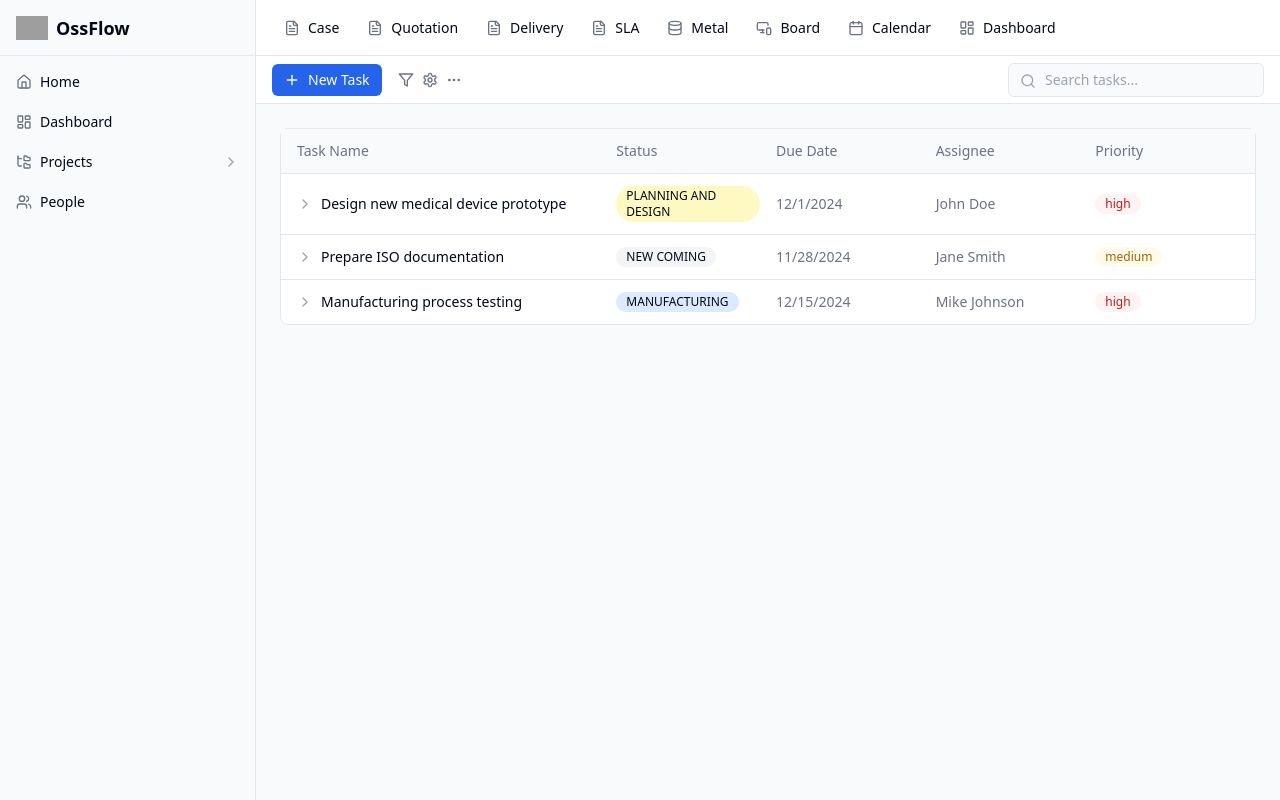
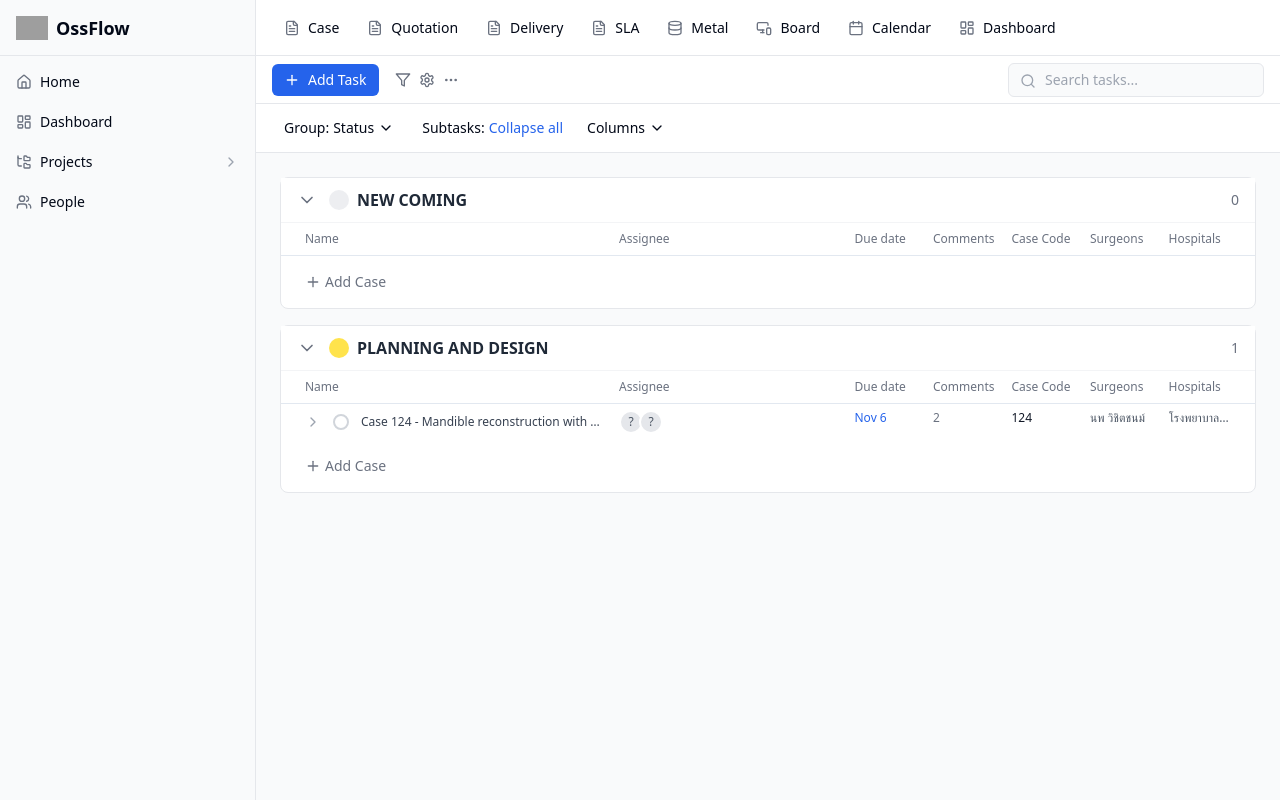
Before and after one commit to xthnw/OssFlowRelease1.0, a React (Vite) app: page / in a window 1280 px wide. Built offline with nearby package versions, Linux system fonts and the light colour scheme; grey boxes are pictures that could not be loaded.

Commit message:
fix overflow column then ... if long

```diff
--- a/package.json
+++ b/package.json
@@ -12,6 +12,7 @@
     "lucide-react": "0.460.0",
     "postcss": "8.4.49",
     "react": "^18.0.0",
+    "react-beautiful-dnd": "^13.1.1",
     "react-dom": "^18.0.0",
     "tailwind-merge": "2.5.5",
     "tailwindcss": "3.4.15"
--- a/src/components/ListView.jsx
+++ b/src/components/ListView.jsx
@@ -1,56 +1,56 @@
-import React from "react";
-import { ChevronRight } from "lucide-react";
+// import React from "react";
+// import { ChevronRight } from "lucide-react";
 
-const ListView = ({ tasks, getStatusColor, getPriorityColor }) => {
-  return (
-    <div className="bg-white rounded-lg border border-gray-200">
-      {/* Table Header */}
-      <div className="grid grid-cols-12 gap-4 px-4 py-3 border-b border-gray-200 bg-gray-50 text-sm font-medium text-gray-500">
-        <div className="col-span-4">Task Name</div>
-        <div className="col-span-2">Status</div>
-        <div className="col-span-2">Due Date</div>
-        <div className="col-span-2">Assignee</div>
-        <div className="col-span-2">Priority</div>
-      </div>
+// const ListView2 = ({ tasks, getStatusColor, getPriorityColor }) => {
+//   return (
+//     <div className="bg-white rounded-lg border border-gray-200">
+//       {/* Table Header */}
+//       <div className="grid grid-cols-12 gap-4 px-4 py-3 border-b border-gray-200 bg-gray-50 text-sm font-medium text-gray-500">
+//         <div className="col-span-4">Task Name</div>
+//         <div className="col-span-2">Status</div>
+//         <div className="col-span-2">Due Date</div>
+//         <div className="col-span-2">Assignee</div>
+//         <div className="col-span-2">Priority</div>
+//       </div>
 
-      {/* Table Body */}
-      <div className="divide-y divide-gray-200">
-        {tasks.map((task) => (
-          <div
-            key={task.id}
-            className="grid grid-cols-12 gap-4 px-4 py-3 hover:bg-gray-50 items-center"
-          >
-            <div className="col-span-4 flex items-center space-x-2">
-              <ChevronRight className="w-4 h-4 text-gray-400" />
-              <span className="text-sm font-medium">{task.name}</span>
-            </div>
-            <div className="col-span-2">
-              <span
-                className={`inline-flex items-center px-2.5 py-0.5 rounded-full text-xs font-medium ${getStatusColor(
-                  task.status
-                )}`}
-              >
-                {task.status}
-              </span>
-            </div>
-            <div className="col-span-2 text-sm text-gray-500">
-              {new Date(task.dueDate).toLocaleDateString()}
-            </div>
-            <div className="col-span-2 text-sm text-gray-500">{task.assignee}</div>
-            <div className="col-span-2">
-              <span
-                className={`inline-flex items-center px-2.5 py-0.5 rounded-full text-xs font-medium ${getPriorityColor(
-                  task.priority
-                )}`}
-              >
-                {task.priority}
-              </span>
-            </div>
-          </div>
-        ))}
-      </div>
-    </div>
-  );
-};
+//       {/* Table Body */}
+//       <div className="divide-y divide-gray-200">
+//         {tasks.map((task) => (
+//           <div
+//             key={task.id}
+//             className="grid grid-cols-12 gap-4 px-4 py-3 hover:bg-gray-50 items-center"
+//           >
+//             <div className="col-span-4 flex items-center space-x-2">
+//               <ChevronRight className="w-4 h-4 text-gray-400" />
+//               <span className="text-sm font-medium">{task.name}</span>
+//             </div>
+//             <div className="col-span-2">
+//               <span
+//                 className={`inline-flex items-center px-2.5 py-0.5 rounded-full text-xs font-medium ${getStatusColor(
+//                   task.status
+//                 )}`}
+//               >
+//                 {task.status}
+//               </span>
+//             </div>
+//             <div className="col-span-2 text-sm text-gray-500">
+//               {new Date(task.dueDate).toLocaleDateString()}
+//             </div>
+//             <div className="col-span-2 text-sm text-gray-500">{task.assignee}</div>
+//             <div className="col-span-2">
+//               <span
+//                 className={`inline-flex items-center px-2.5 py-0.5 rounded-full text-xs font-medium ${getPriorityColor(
+//                   task.priority
+//                 )}`}
+//               >
+//                 {task.priority}
+//               </span>
+//             </div>
+//           </div>
+//         ))}
+//       </div>
+//     </div>
+//   );
+// };
 
-export default ListView;
+// export default ListView2;
--- a/src/components/TestLayout.jsx
+++ b/src/components/TestLayout.jsx
@@ -23,7 +23,6 @@ import {
   ChevronRight,
   Check,
 } from "lucide-react";
-import ListView from "./ListView";
 
 const MOCK_DATA = {
   assignees: [
@@ -42,6 +41,72 @@ const MOCK_DATA = {
     { id: 3, name: "St. Mary's" },
   ],
   statuses: ["NEW COMING", "PLANNING AND DESIGN", "MANUFACTURING"],
+};
+
+// เพิ่มไว้ต่อจาก MOCK_DATA
+const CASES_DATA = {
+  "NEW COMING": [],
+  "PLANNING AND DESIGN": [
+    {
+      id: "case-124",
+      name: "Case 124 - Mandible reconstruction with fibula flap - Dr.นนท์ [รพ.ศิริราช]",
+      assignees: [
+        { id: 1, avatar: "/avatar1.jpg" },
+        { id: 2, avatar: "/avatar2.jpg" },
+      ],
+      dueDate: "Nov 6",
+      comments: 2,
+      caseCode: "124",
+      surgeon: "นพ วิชิตชนม์",
+      hospital: "โรงพยาบาลศิริราช",
+      tasks: [
+        {
+          id: "t1",
+          name: "Case 124 - Surgical Planning confirmation Planning confirmation Planning confirmation Planning confirmation Planning confirmation Planning confirmation Planning confirmation Planning confirmation",
+          assignee: { id: 1, avatar: "/avatar1.jpg" },
+          completed: true,
+        },
+        {
+          id: "t2",
+          name: "Case 124 - Surgical guide design",
+          assignee: { id: 2, avatar: "/avatar2.jpg" },
+          dueDate: "Nov 6",
+        },
+        {
+          id: "t3",
+          name: "Case 124 - Reconstruction plate design",
+          assignee: { id: 1, avatar: "/avatar1.jpg" },
+        },
+        {
+          id: "t4",
+          name: "Case 124 - Mock up model fabrication (SLA)",
+          assignee: { id: 3, avatar: "/avatar3.jpg" },
+          tag: "polymer manufacturing",
+        },
+        {
+          id: "t5",
+          name: "Case 124 - Mandible cutting guide fabrication (SLA)",
+          assignee: { id: 3, avatar: "/avatar3.jpg" },
+          tag: "polymer manufacturing",
+        },
+        {
+          id: "t6",
+          name: "Case 124 - Titanium plate reconstruction fabrication",
+          assignees: [
+            { id: 4, avatar: "/avatar4.jpg" },
+            { id: 5, avatar: "/avatar5.jpg" },
+          ],
+          comments: 1,
+          tag: "metal manufacturing",
+        },
+        {
+          id: "t7",
+          name: "Case 124 - Delivery",
+          assignee: { id: 2, avatar: "/avatar2.jpg" },
+        },
+      ],
+    },
+  ],
 };
 
 const SearchableDropdown = ({ options, placeholder, value, onChange }) => {
@@ -254,11 +319,16 @@ const CreateCaseModal = ({ isOpen, onClose }) => {
                           key={status}
                           className="w-full px-3 py-2 text-sm text-gray-700 hover:bg-gray-100 flex items-center space-x-2"
                           onClick={() => {
-                            setFormData(prev => ({ ...prev, status }));
+                            setFormData((prev) => ({ ...prev, status }));
                             setShowStatusPopup(false);
                           }}
                         >
-                          <div className={`w-2 h-2 rounded-full ${status === formData.status ? 'bg-blue-400' : 'bg-gray-400'}`} />
+                          <div
+                            className={`w-2 h-2 rounded-full ${status === formData.status
+                              ? "bg-blue-400"
+                              : "bg-gray-400"
+                              }`}
+                          />
                           <span>{status}</span>
                         </button>
                       ))}
@@ -292,7 +362,7 @@ const CreateCaseModal = ({ isOpen, onClose }) => {
                           key={assignee.id}
                           className="w-full px-3 py-2 text-sm text-gray-700 hover:bg-gray-100 flex items-center space-x-2"
                           onClick={() => {
-                            setFormData(prev => ({ ...prev, assignee }));
+                            setFormData((prev) => ({ ...prev, assignee }));
                             setShowAssigneePopup(false);
                           }}
                         >
@@ -324,7 +394,10 @@ const CreateCaseModal = ({ isOpen, onClose }) => {
                       className="p-1 border rounded-md text-sm"
                       value={formData.dueDate}
                       onChange={(e) => {
-                        setFormData(prev => ({ ...prev, dueDate: e.target.value }));
+                        setFormData((prev) => ({
+                          ...prev,
+                          dueDate: e.target.value,
+                        }));
                         setShowDatePicker(false);
                       }}
                     />
@@ -341,7 +414,9 @@ const CreateCaseModal = ({ isOpen, onClose }) => {
                 placeholder="Case Code"
                 className="px-3 py-1.5 bg-gray-100 hover:bg-gray-200 rounded-md text-sm text-gray-600 w-32"
                 value={formData.caseCode}
-                onChange={(e) => setFormData(prev => ({ ...prev, caseCode: e.target.value }))}
+                onChange={(e) =>
+                  setFormData((prev) => ({ ...prev, caseCode: e.target.value }))
+                }
               />
 
               {/* Surgeons Button */}
@@ -369,7 +444,7 @@ const CreateCaseModal = ({ isOpen, onClose }) => {
                           key={surgeon.id}
                           className="w-full px-3 py-2 text-sm text-gray-700 hover:bg-gray-100 flex items-center space-x-2"
                           onClick={() => {
-                            setFormData(prev => ({ ...prev, surgeon }));
+                            setFormData((prev) => ({ ...prev, surgeon }));
                             setShowSurgeonsPopup(false);
                           }}
                         >
@@ -406,7 +481,7 @@ const CreateCaseModal = ({ isOpen, onClose }) => {
                           key={hospital.id}
                           className="w-full px-3 py-2 text-sm text-gray-700 hover:bg-gray-100 flex items-center space-x-2"
                           onClick={() => {
-                            setFormData(prev => ({ ...prev, hospital }));
+                            setFormData((prev) => ({ ...prev, hospital }));
                             setShowHospitalsPopup(false);
                           }}
                         >
@@ -430,6 +505,256 @@ const CreateCaseModal = ({ isOpen, onClose }) => {
             Create Case
           </button>
         </div>
+      </div>
+    </div>
+  );
+};
+
+const TopActions = () => {
+  return (
+    <>
+      <div className="h-12 bg-white border-b border-gray-200 flex items-center justify-between px-4">
+        <div className="flex items-center space-x-4">
+          <button className="px-3 py-1.5 bg-blue-600 text-white rounded-md text-sm flex items-center space-x-2">
+            <Plus className="w-4 h-4" />
+            <span>Add Task</span>
+          </button>
+          <div className="flex items-center space-x-2">
+            <Filter className="w-4 h-4 text-gray-500 cursor-pointer hover:text-gray-700" />
+            <Settings className="w-4 h-4 text-gray-500 cursor-pointer hover:text-gray-700" />
+            <MoreHorizontal className="w-4 h-4 text-gray-500 cursor-pointer hover:text-gray-700" />
+          </div>
+        </div>
+        <div className="flex items-center space-x-4">
+          <div className="relative">
+            <Search className="absolute left-3 top-2.5 w-4 h-4 text-gray-400" />
+            <input
+              type="text"
+              placeholder="Search tasks..."
+              className="pl-9 pr-4 py-1.5 bg-gray-50 border border-gray-200 rounded-md text-sm w-64"
+            />
+          </div>
+        </div>
+      </div>
+      <div className="flex items-center space-x-2 px-4 py-2 bg-white border-b border-gray-200">
+        <button className="flex items-center space-x-1 px-3 py-1.5 hover:bg-gray-100 rounded-md">
+          <span className="text-sm">Group:</span>
+          <span className="text-sm font-medium">Status</span>
+          <ChevronDown className="w-4 h-4" />
+        </button>
+
+        <button className="flex items-center space-x-1 px-2 py-1.5 text-sm hover:bg-gray-100 rounded-md">
+          <span>Subtasks:</span>
+          <span className="text-blue-600">Collapse all</span>
+        </button>
+
+        <button className="flex items-center space-x-1 px-2 py-1.5 text-sm hover:bg-gray-100 rounded-md">
+          <span>Columns</span>
+          <ChevronDown className="w-4 h-4" />
+        </button>
+      </div>
+    </>
+  );
+};
+
+const ListView = () => {
+  const [expandedGroups, setExpandedGroups] = useState({
+    "NEW COMING": true,
+    "PLANNING AND DESIGN": true,
+  });
+  const [expandedCases, setExpandedCases] = useState({});
+  const [completedTasks, setCompletedTasks] = useState({});
+
+  const statusColors = {
+    "NEW COMING": "gray",
+    "PLANNING AND DESIGN": "yellow",
+    MANUFACTURING: "blue",
+  };
+
+  const getProgressCircle = (status, count) => {
+    const color = statusColors[status];
+    const hasItems = count > 0;
+    const style = hasItems
+      ? { backgroundClip: "content-box", padding: "3px" }
+      : {};
+
+    return (
+      <div
+        className={`w-5 h-5 rounded-full border-2 border-${color}-400 ${hasItems ? `bg-${color}-400` : ""
+          }`}
+        style={style}
+      />
+    );
+  };
+
+  const renderTaskRow = (task, isSubtask = false) => {
+    const isCompleted = completedTasks[task.id];
+
+    return (
+      <div
+        className={`grid grid-cols-12 gap-4 px-6 py-1.5 hover:bg-gray-50 ${isSubtask ? "bg-gray-50" : ""
+          }`}
+      >
+        {/* คอลัมน์แรก (Name) */}
+        <div className="col-span-4 flex items-center min-w-0">
+          <div
+            className={`flex items-center space-x-3 ${isSubtask ? "pl-14" : ""} min-w-0 overflow-hidden`}
+          >
+            {!isSubtask && (
+              <ChevronRight
+                className={`flex-shrink-0 w-4 h-4 text-gray-400 cursor-pointer transform ${expandedCases[task.id] ? "rotate-90" : ""
+                  }`}
+                onClick={() =>
+                  setExpandedCases((prev) => ({
+                    ...prev,
+                    [task.id]: !prev[task.id],
+                  }))
+                }
+              />
+            )}
+            <div
+              className="flex-shrink-0 w-4 h-4 rounded-full border-2 cursor-pointer flex items-center justify-center"
+              style={{
+                backgroundColor: isCompleted ? "#22C55E" : "transparent",
+                borderColor: isCompleted ? "#22C55E" : "#D1D5DB",
+              }}
+              onClick={() =>
+                setCompletedTasks((prev) => ({
+                  ...prev,
+                  [task.id]: !prev[task.id],
+                }))
+              }
+            >
+              {isCompleted && (
+                <Check
+                  className="w-[10px] h-[10px] text-white"
+                  style={{
+                    strokeWidth: 3,
+                    strokeLinecap: "round",
+                    strokeLinejoin: "round",
+                  }}
+                />
+              )}
+            </div>
+            <span className="text-xs text-gray-700 truncate overflow-hidden">{task.name}</span>
+            {task.tag && (
+              <span className="px-1.5 py-0.5 bg-purple-50 text-purple-600 rounded text-xs whitespace-nowrap">
+                {task.tag}
+              </span>
+            )}
+          </div>
+        </div>
+        <div className="col-span-3 flex -space-x-1">
+          {(task.assignees || [task.assignee])
+            .filter(Boolean)
+            .map((assignee) => (
+              <div
+                key={assignee.id}
+                className="w-6 h-6 rounded-full bg-gray-200 border-2 border-white flex items-center justify-center text-xs text-gray-600"
+              >
+                {assignee.name ? assignee.name.charAt(0) : "?"}
+              </div>
+            ))}
+        </div>
+        <div className="col-span-1 text-xs text-blue-600">
+          {task.dueDate || "-"}
+        </div>
+        <div className="col-span-1 text-xs text-gray-500">
+          {task.comments || "-"}
+        </div>
+        <div className="col-span-1 text-xs font-medium text-gray-900">
+          {task.caseCode || "-"}
+        </div>
+        <div className="col-span-1 text-xs text-gray-600 truncate">
+          {task.surgeon || "-"}
+        </div>
+        <div className="col-span-1 text-xs text-gray-600 truncate">
+          {task.hospital || "-"}
+        </div>
+      </div>
+    );
+  };
+
+  return (
+    <div className="flex-1 p-6 bg-gray-50 overflow-auto">
+      <div className="space-y-4">
+        {Object.entries(CASES_DATA).map(([status, cases]) => (
+          <div
+            key={status}
+            className="bg-white rounded-lg border border-gray-200"
+          >
+            {/* Status Header */}
+            <div className="flex items-center justify-between px-4 py-2.5 bg-white border-b border-gray-100">
+              <div className="flex items-center space-x-3">
+                <ChevronDown
+                  className={`w-5 h-5 text-gray-500 cursor-pointer transform ${expandedGroups[status] ? "" : "-rotate-90"
+                    }`}
+                  onClick={() =>
+                    setExpandedGroups((prev) => ({
+                      ...prev,
+                      [status]: !prev[status],
+                    }))
+                  }
+                />
+                <div className="flex items-center space-x-2">
+                  <div
+                    className="w-5 h-5 rounded-full"
+                    style={{
+                      background:
+                        status === "PLANNING AND DESIGN"
+                          ? "#FFD700"
+                          : "#E5E7EB",
+                      opacity: 0.7,
+                    }}
+                  />
+                  <span className="font-semibold text-gray-800">{status}</span>
+                </div>
+              </div>
+              <span className="text-sm text-gray-500 font-medium">
+                {cases.length}
+              </span>
+            </div>
+
+            {expandedGroups[status] && (
+              <>
+                {/* Column Headers */}
+                <div className="grid grid-cols-12 gap-4 px-6 py-2 border-b text-xs text-gray-500">
+                  <div className="col-span-4">Name</div>
+                  <div className="col-span-3">Assignee</div>
+                  <div className="col-span-1">Due date</div>
+                  <div className="col-span-1">Comments</div>
+                  <div className="col-span-1">Case Code</div>
+                  <div className="col-span-1">Surgeons</div>
+                  <div className="col-span-1">Hospitals</div>
+                </div>
+
+                {/* Cases and Tasks */}
+                <div className="divide-y divide-gray-200">
+                  {cases.map((caseItem) => (
+                    <div key={caseItem.id}>
+                      {renderTaskRow(caseItem)}
+                      {expandedCases[caseItem.id] && (
+                        <div className="bg-gray-50">
+                          {caseItem.tasks.map((task) =>
+                            renderTaskRow(task, true)
+                          )}
+                        </div>
+                      )}
+                    </div>
+                  ))}
+                </div>
+
+                {/* Add Case Button */}
+                <div className="p-2">
+                  <button className="flex items-center space-x-1 px-4 py-2 text-sm text-gray-500 hover:bg-gray-50 rounded-md w-full">
+                    <Plus className="w-4 h-4" />
+                    <span>Add Case</span>
+                  </button>
+                </div>
+              </>
+            )}
+          </div>
+        ))}
       </div>
     </div>
   );
@@ -518,7 +843,7 @@ const TestLayout = () => {
           <div className="h-14 px-4 border-b border-gray-200 flex items-center">
             <div className="flex items-center space-x-2">
               <img
-                src="https://cdn.discordapp.com/attachments/881006618911858728/1310597165076447282/Group_Logo.png?ex=6745cc39&is=67447ab9&hm=5db7a21d64219a63b53a283bbfb69ddba2ef8e546bfbebb130abdbe4314f217c&"
+                src="https://res.cloudinary.com/djgpgveds/image/upload/v1732822814/tsyb5mziqtu8mql1govz.png"
                 alt="OssFlow Logo"
                 className="w-8 h-8 object-contain"
               />
@@ -609,83 +934,11 @@ const TestLayout = () => {
             </div>
           </div>
 
-          {/* Toolbar */}
-          <div className="h-12 bg-white border-b border-gray-200 flex items-center justify-between px-4">
-            <div className="flex items-center space-x-4">
-              <button className="px-3 py-1.5 bg-blue-600 text-white rounded-md text-sm flex items-center space-x-2">
-                <Plus className="w-4 h-4" />
-                <span>New Task</span>
-              </button>
-              <div className="flex items-center space-x-2">
-                <Filter className="w-4 h-4 text-gray-500" />
-                <Settings className="w-4 h-4 text-gray-500" />
-                <MoreHorizontal className="w-4 h-4 text-gray-500" />
-              </div>
-            </div>
-            <div className="flex items-center space-x-4">
-              <div className="relative">
-                <Search className="absolute left-3 top-2.5 w-4 h-4 text-gray-400" />
-                <input
-                  type="text"
-                  placeholder="Search tasks..."
-                  className="pl-9 pr-4 py-1.5 bg-gray-50 border border-gray-200 rounded-md text-sm w-64"
-                />
-              </div>
-            </div>
-          </div>
+          {/* Actions และ Toolbar */}
+          <TopActions />
 
           {/* List View */}
-          <div className="flex-1 p-6 bg-gray-50 overflow-auto">
-            <div className="bg-white rounded-lg border border-gray-200">
-              {/* Table Header */}
-              <div className="grid grid-cols-12 gap-4 px-4 py-3 border-b border-gray-200 bg-gray-50 text-sm font-medium text-gray-500">
-                <div className="col-span-4">Task Name</div>
-                <div className="col-span-2">Status</div>
-                <div className="col-span-2">Due Date</div>
-                <div className="col-span-2">Assignee</div>
-                <div className="col-span-2">Priority</div>
-              </div>
-
-              {/* Table Body */}
-              <div className="divide-y divide-gray-200">
-                {tasks.map((task) => (
-                  <div
-                    key={task.id}
-                    className="grid grid-cols-12 gap-4 px-4 py-3 hover:bg-gray-50 items-center"
-                  >
-                    <div className="col-span-4 flex items-center space-x-2">
-                      <ChevronRight className="w-4 h-4 text-gray-400" />
-                      <span className="text-sm font-medium">{task.name}</span>
-                    </div>
-                    <div className="col-span-2">
-                      <span
-                        className={`inline-flex items-center px-2.5 py-0.5 rounded-full text-xs font-medium ${getStatusColor(
-                          task.status
-                        )}`}
-                      >
-                        {task.status}
-                      </span>
-                    </div>
-                    <div className="col-span-2 text-sm text-gray-500">
-                      {new Date(task.dueDate).toLocaleDateString()}
-                    </div>
-                    <div className="col-span-2 text-sm text-gray-500">
-                      {task.assignee}
-                    </div>
-                    <div className="col-span-2">
-                      <span
-                        className={`inline-flex items-center px-2.5 py-0.5 rounded-full text-xs font-medium ${getPriorityColor(
-                          task.priority
-                        )}`}
-                      >
-                        {task.priority}
-                      </span>
-                    </div>
-                  </div>
-                ))}
-              </div>
-            </div>
-          </div>
+          <ListView />
         </div>
       </div>
       <CreateCaseModal
```
Also changed, not shown: 1 other file (tests, documents, lock files or other folders).
